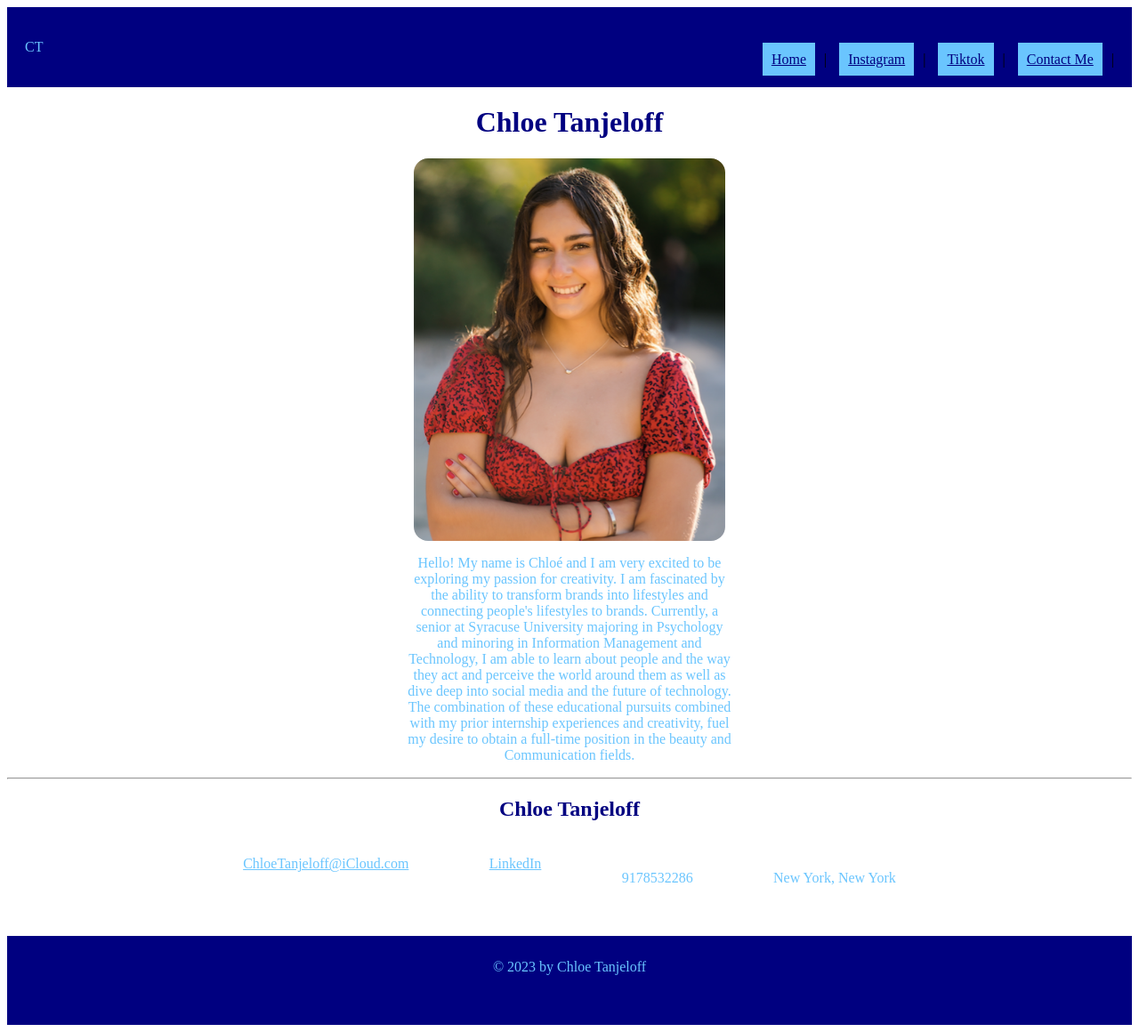
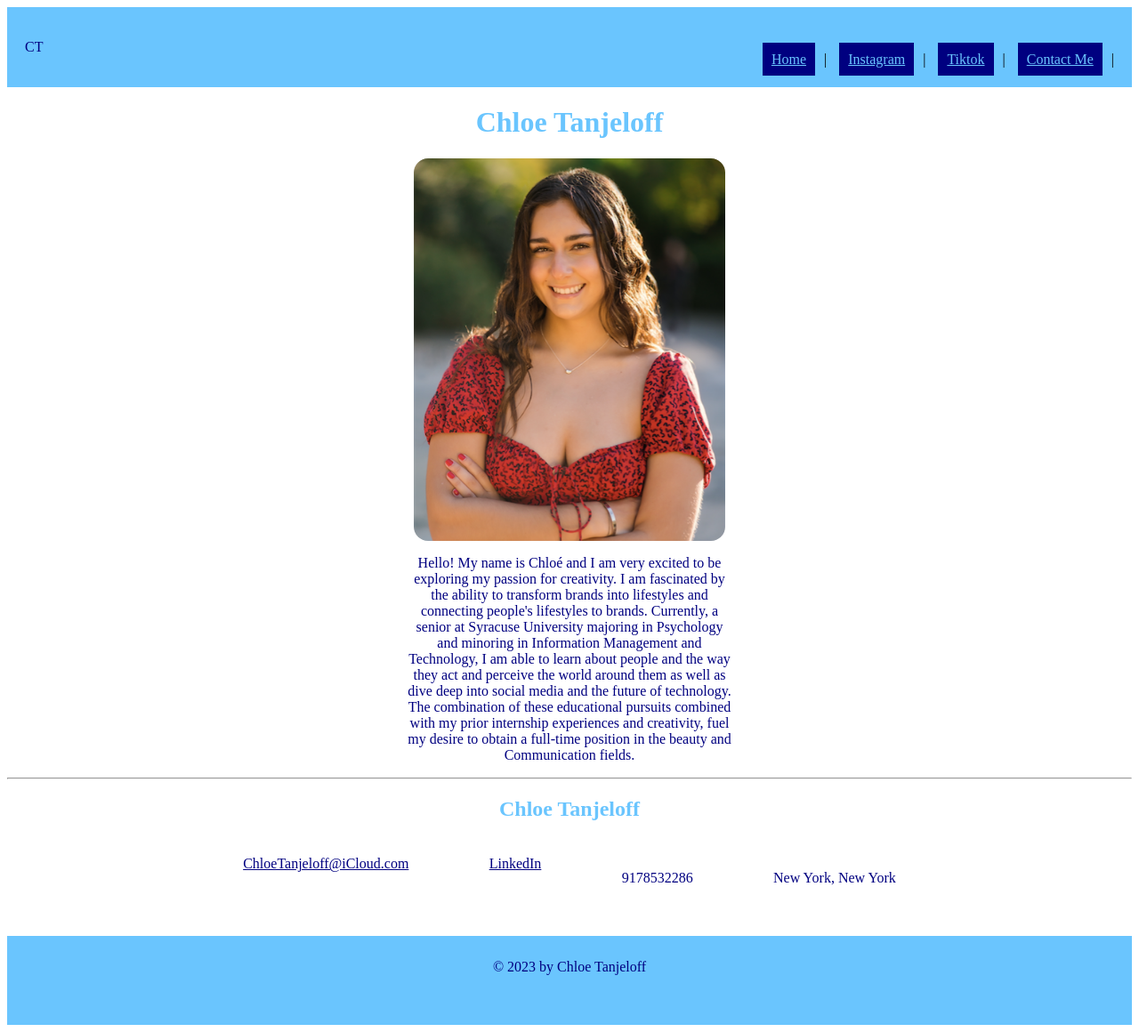
Before and after one commit to cctanjel-su/ist263, a plain HTML site: page project6/homepage.html in a window 1280 px wide. Shown: the whole page at 89% size. Drawn offline with Linux system fonts and the light colour scheme.

Commit message:
updated project

```diff
--- a/project6/project6.css
+++ b/project6/project6.css
@@ -1,14 +1,15 @@
-header, footer {background-color: #000080;}
+header, footer {background-color: #6Ac5fe;}
 
-p {color: #6Ac5fe;}
+p {color: #000080;}
 
-h1, h2 {color: #000080;
+h1, h2 {color: #6Ac5fe;
         text-align: center;}
 
-nav a:hover {color: #0000CD;}
+nav a:hover {color: lightpink;}
+div a:hover {color: lightpink;}
 
-nav a {color: #000080;
-    background-color: #6Ac5fe;
+nav a {color: #6Ac5fe;
+    background-color: #000080;
     padding: 10px;
     margin: 10px;}
 
@@ -23,11 +24,11 @@ img {width: 350px; border-radius: 1em;}
 
 .intro {text-align: center; margin-left: 450px; margin-right: 450px;}
 
-.information {display: flex; color: #6Ac5fe; justify-content: space-around; margin-right: 200px; margin-left: 200px;}
+.information {display: flex; color: #000080; justify-content: space-around; margin-right: 200px; margin-left: 200px;}
 
-.email {color:#6Ac5fe}
+.email {color:#000080}
 
-.linkedin {color: #6Ac5fe}
+.linkedin {color: #000080}
 
 footer {padding: 10px;}
 
@@ -37,7 +38,6 @@ footer {padding: 10px;}
     .information {display: flex; flex-wrap: wrap;}
     .intro {display: none;}
     .smallintro {display: block;}
-    nav a {display: block;}
     span {display: none;}
 
 }
@@ -46,9 +46,9 @@ footer {padding: 10px;}
     .smallintro{display: none}}
 
 .skip {
-    background-color: #ffbf00;
+    background-color: #6Ac5fe;
     padding: 5px;
-    border: 1px solid #000;
+    border: 1px solid #000080;
     text-decoration: none;
     position: absolute;
     top: 10p;
```
